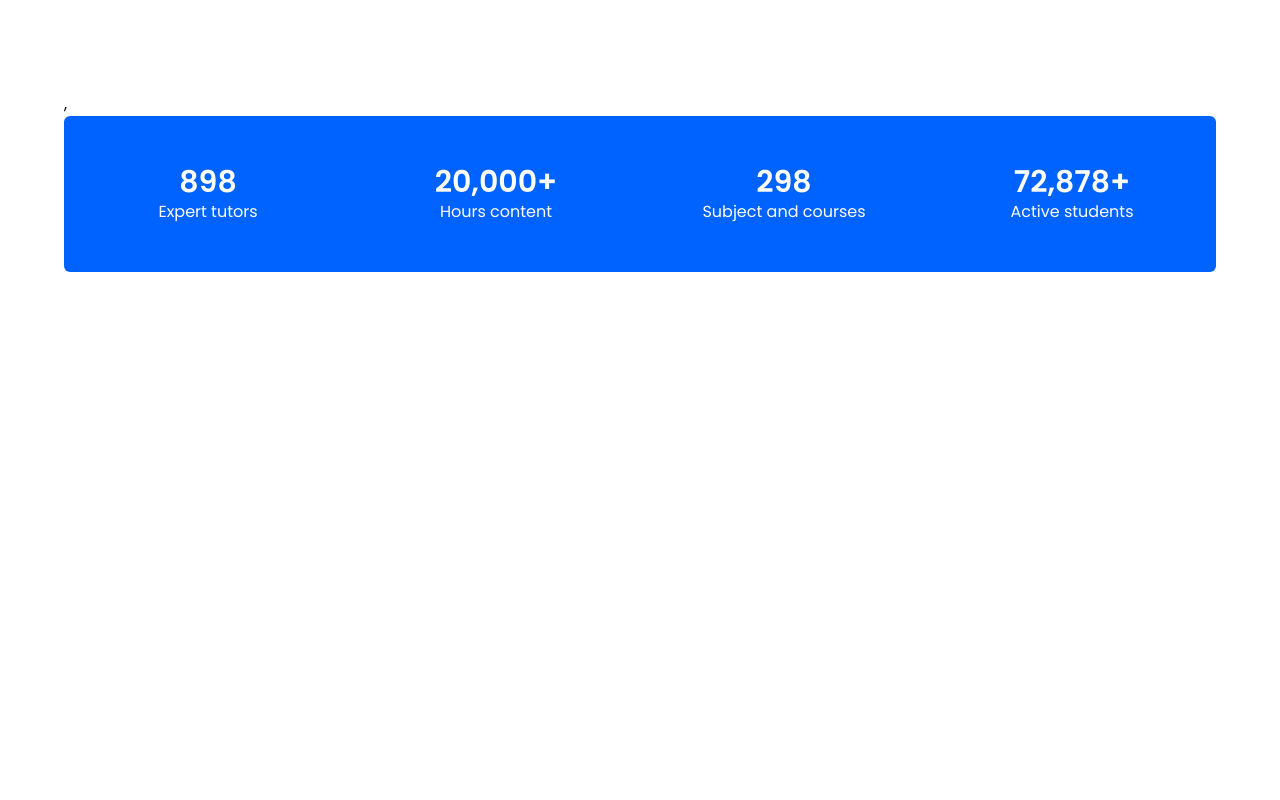
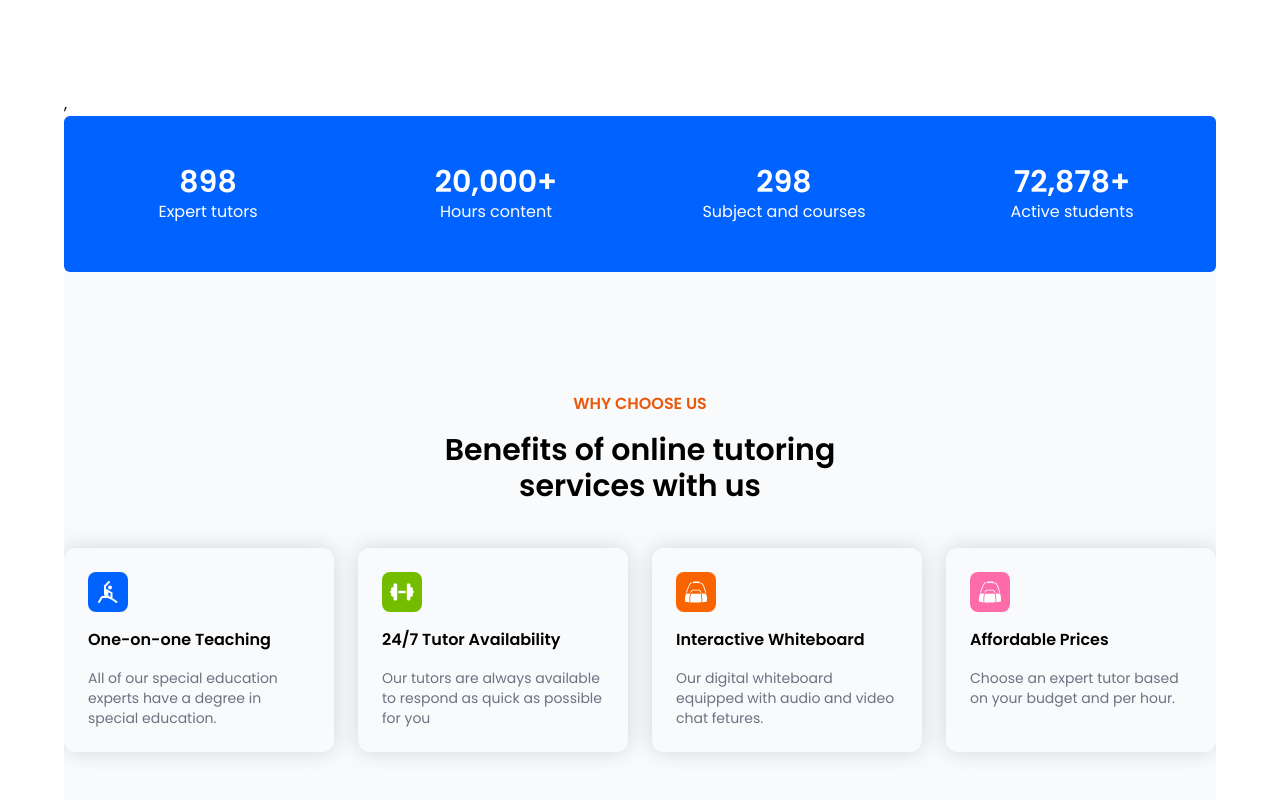
Before and after one commit to Nafiz7D/E-tutor, a React (Vite) app: page / in a window 1280 px wide. Shown: the part 722-1522 px from the top of the page. Before the commit the page ends 994 px from the top, so only its background shows below. Built offline with nearby package versions, Linux system fonts and the light colour scheme.

Commit message:
added whychooseus file

```diff
--- a/index.html
+++ b/index.html
@@ -2,9 +2,9 @@
 <html lang="en">
   <head>
     <meta charset="UTF-8" />
-    <link rel="icon" type="image/svg+xml" href="/vite.svg" />
+    <link rel="icon" type="image/svg+xml" href="" />
     <meta name="viewport" content="width=device-width, initial-scale=1.0" />
-    <title>E-Commerce-Project</title>
+    <title>E-Tutor-Project</title>
   </head>
   <body>
     <div id="root"></div>
--- a/src/App.jsx
+++ b/src/App.jsx
@@ -2,6 +2,7 @@
 import Navbar from "./components/Navbar/Navbar"
 import NavbarBanner from "./components/Navbar/NavbarBanner"
 import NumberCounter from "./components/NumberCounter/NumberCounter"
+import WhyChooseUs from "./components/WhyChooseUs/WhyChooseUs"
 
 
 const App = () => {
@@ -11,6 +12,7 @@
       <NavbarBanner></NavbarBanner>,
       <Hero></Hero>,
       <NumberCounter></NumberCounter>
+      <WhyChooseUs></WhyChooseUs>
     </main>
   )
 }
--- /dev/null
+++ b/src/components/WhyChooseUs/WhyChooseUs.jsx
@@ -0,0 +1,81 @@
+import { GrYoga } from "react-icons/gr";
+import { FaDumbbell } from "react-icons/fa6";
+import { GiGymBag } from "react-icons/gi";
+import { motion } from "framer-motion";
+import { SlideLeft } from "../../utility/animation";
+
+
+
+const WhyChooseData = [
+    {
+        id: 1,
+        title: "One-on-one Teaching",
+        desc: "All of our special education experts have a degree in special education.",
+        icon: <GrYoga />,
+        bgColor: "#0063ff",
+        delay: 0.3,
+    },
+    {
+        id: 2,
+        title: "24/7 Tutor Availability",
+        desc: "Our tutors are always available to respond as quick as possible for you",
+        link: "/",
+        icon: <FaDumbbell />,
+        bgColor: "#73bc00",
+        delay: 0.6,
+    },
+    {
+        id: 3,
+        title: "Interactive Whiteboard",
+        desc: "Our digital whiteboard equipped with audio and video chat fetures.",
+        link: "/",
+        icon: <GiGymBag />,
+        bgColor: "#fa6400",
+        delay: 0.9,
+    },
+    {
+        id: 4,
+        title: "Affordable Prices",
+        desc: "Choose an expert tutor based on your budget and per hour.",
+        link: "/",
+        icon: <GiGymBag />,
+        bgColor: "#fe6baa",
+        delay: 0.9,
+    },
+];
+const WhyChooseUs = () => {
+    return (
+        <div className="bg-[#f9fafc]">
+            <div className="container py-24">
+                {/* header section */}
+                <div className="space-y-4 p-6 text-center max-w-[500px] mx-auto mb-5">
+                    <h1 className="uppercase font-semibold text-orange-600">Why Choose Us</h1>
+                    <p className="font-semibold text-3xl">Benefits of online tutoring services with us</p>
+                </div>
+                {/* card section */}
+                <div className="grid grid-cols-1 sm:grid-cols-2 md:grid-cols-4 gap-6">
+                    {
+                        WhyChooseData.map((item) => {
+                            return (
+                                <motion.div
+                                    variants={SlideLeft(item.delay)}
+                                    initial="hidden"
+                                    whileInView={"visible"}
+                                    className="space-y-4 p-6 rounded-xl shadow-[0_0_22px_rgba(0,0,0,0.15)]"
+                                >
+                                    {/* icon section */}
+                                    <div style={{ backgroundColor: item.bgColor }} className="w-10 h-10 rounded-lg flex justify-center items-center text-white">
+                                        <div className="text-2xl">{item.icon}</div>
+                                    </div>
+                                    <p className="font-semibold">{item.title}</p>
+                                    <p className="text-sm text-gray-500">{item.desc}</p>
+                                </motion.div>
+                            );
+                        })}
+                </div>
+            </div>
+        </div>
+    );
+};
+
+export default WhyChooseUs;
--- a/src/utility/animation.jsx
+++ b/src/utility/animation.jsx
@@ -1,3 +1,19 @@
+export const SlideLeft = (delay) => {
+    return {
+        hidden: {
+            opacity: 0,
+            x: 100,
+        },
+        visible: {
+            opacity: 1,
+            x: 0,
+            transition: {
+                duration: 1,
+                delay: delay,
+            },
+        },
+    };
+};
 export const SlideRight = (delay) => {
     return {
         hidden: {
```
